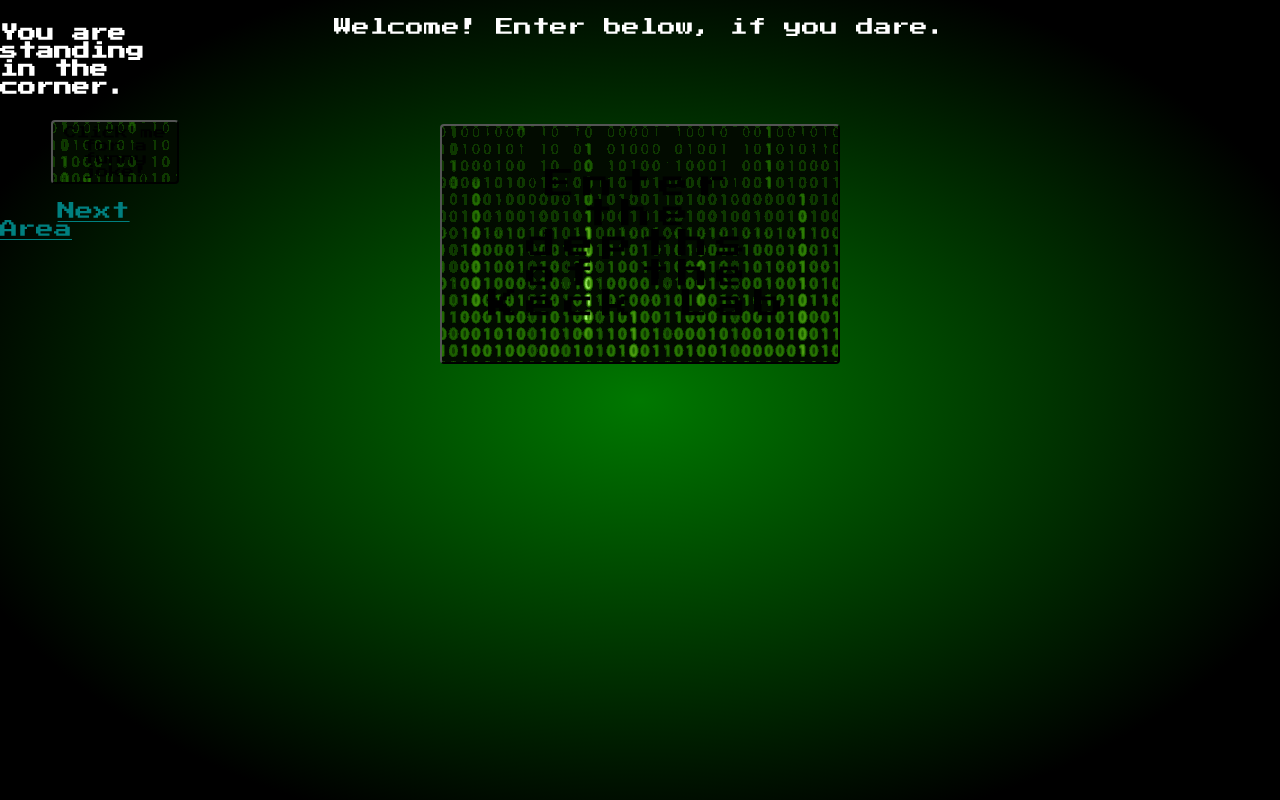
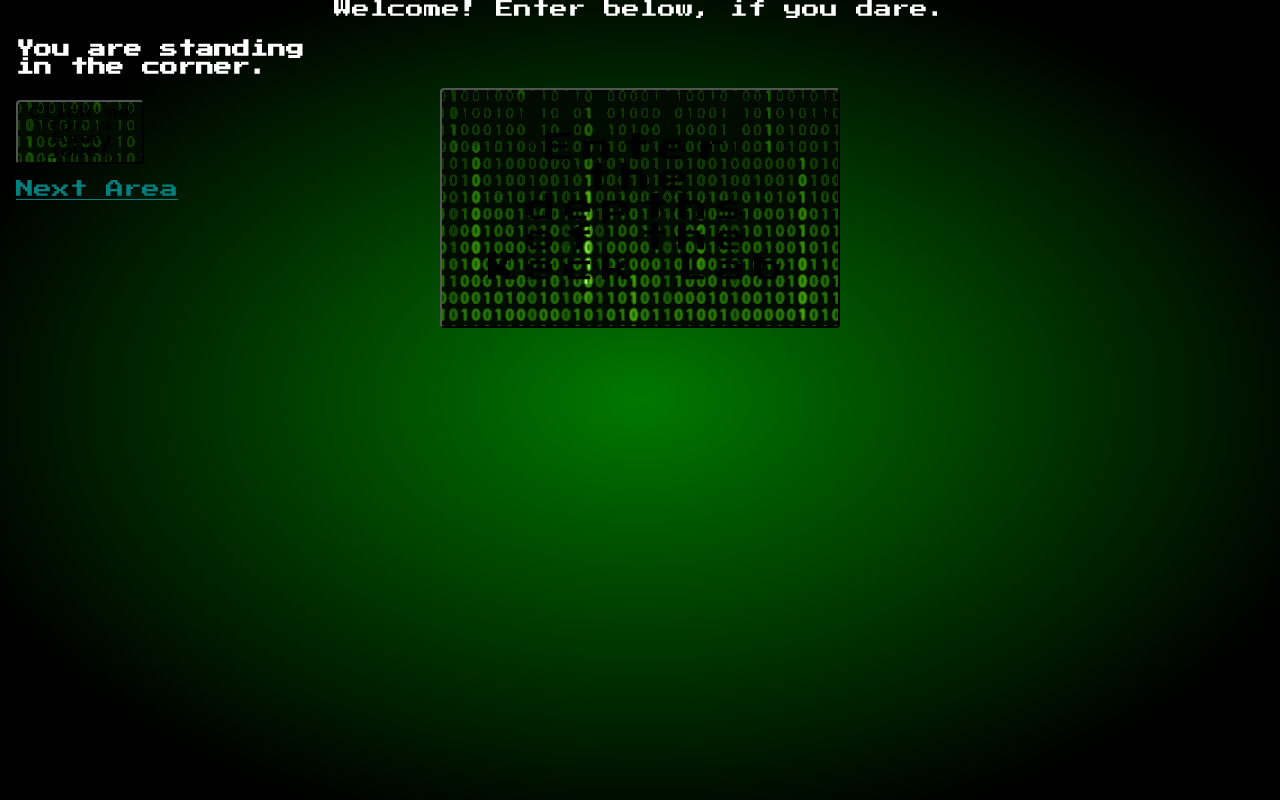
Before and after one commit to djacosta-01/TheEsapists, a React (Create React App) app in the folder keck-escape-room/: page /corner in a window 1280 px wide. Built offline with nearby package versions, Linux system fonts and the light colour scheme; no server answers.

Commit message:
Fixing Next Area link margins/padding

```diff
--- a/keck-escape-room/src/components/App.css
+++ b/keck-escape-room/src/components/App.css
@@ -5,10 +5,22 @@ body {
   padding: 0;
 }
 
+p {
+  margin: 0;
+  padding: 0;
+}
+
+a {
+  color: teal;
+  text-align: center;
+  margin: 0;
+  padding: 0;
+}
+
 .App {
   display: grid;
   grid-template-rows: auto 1fr auto;
-  grid-template-columns: 10rem 1fr 10rem;
+  grid-template-columns: 1fr auto 1fr;
   margin: 0;
   padding: 0;
   height: 100vh;
@@ -50,8 +62,21 @@ body {
   font-family: "Courier New", Courier, monospace;
   grid-row: 1 / span 1;
   grid-column: 2 / 2;
-  margin: 0 4.5vw 0 4.5vw;
   font: inherit;
+}
+
+#right-sidebar {
+  padding: 1rem;
+}
+
+.links {
+  padding-top: 1rem;
+}
+
+#next-link {
+  padding: 0;
+  margin-left: 0;
+  margin-right: 0;
 }
 
 button {
@@ -72,7 +97,6 @@ button {
 Button {
   height: 8vh;
   width: 10vw;
-  margin-left: 4vw;
   font-size: 1.6vh;
 }
 
@@ -92,12 +116,6 @@ button:hover {
 
 #joke-container {
   font-size: 1.5vw;
-  width: 35vw;
-}
-
-a {
-  color: teal;
-  text-align: center;
 }
 
 #signInContainer {
--- a/keck-escape-room/src/components/App.js
+++ b/keck-escape-room/src/components/App.js
@@ -3,7 +3,6 @@ import { useState, useEffect } from "react";
 import GamePage from "./GamePage";
 import NavBar from "./Navbar";
 import LoadGame from "../services/LoadGame";
-import Game from "./Game";
 import { BrowserRouter as Router, Routes, Route } from "react-router-dom";
 import Corner from "./Corner";
 import Couch from "./Couch";
@@ -11,7 +10,6 @@ import Server from "./Server";
 import CoffeeTable from "./CoffeeTable";
 import { SignIn, SignOut, useAuthentication } from "../services/authService";
 import { createNewGame, fetchGames } from "../services/gameService";
-import JokeGenerator from "./jokeAPI";
 
 function App() {
   const user = useAuthentication();
--- a/keck-escape-room/src/components/Corner.js
+++ b/keck-escape-room/src/components/Corner.js
@@ -4,11 +4,13 @@ import { useState, useEffect } from "react";
 
 const Corner = () => {
   return (
-    <div>
+    <div id="right-sidebar">
       <h4>You are standing in the corner.</h4>
       {<JokeGenerator />}
-      <p>
-        <a href="couch">Next Area</a>
+      <p className="links">
+        <a id="next-link" href="couch">
+          Next Area
+        </a>
       </p>
     </div>
   );
```
